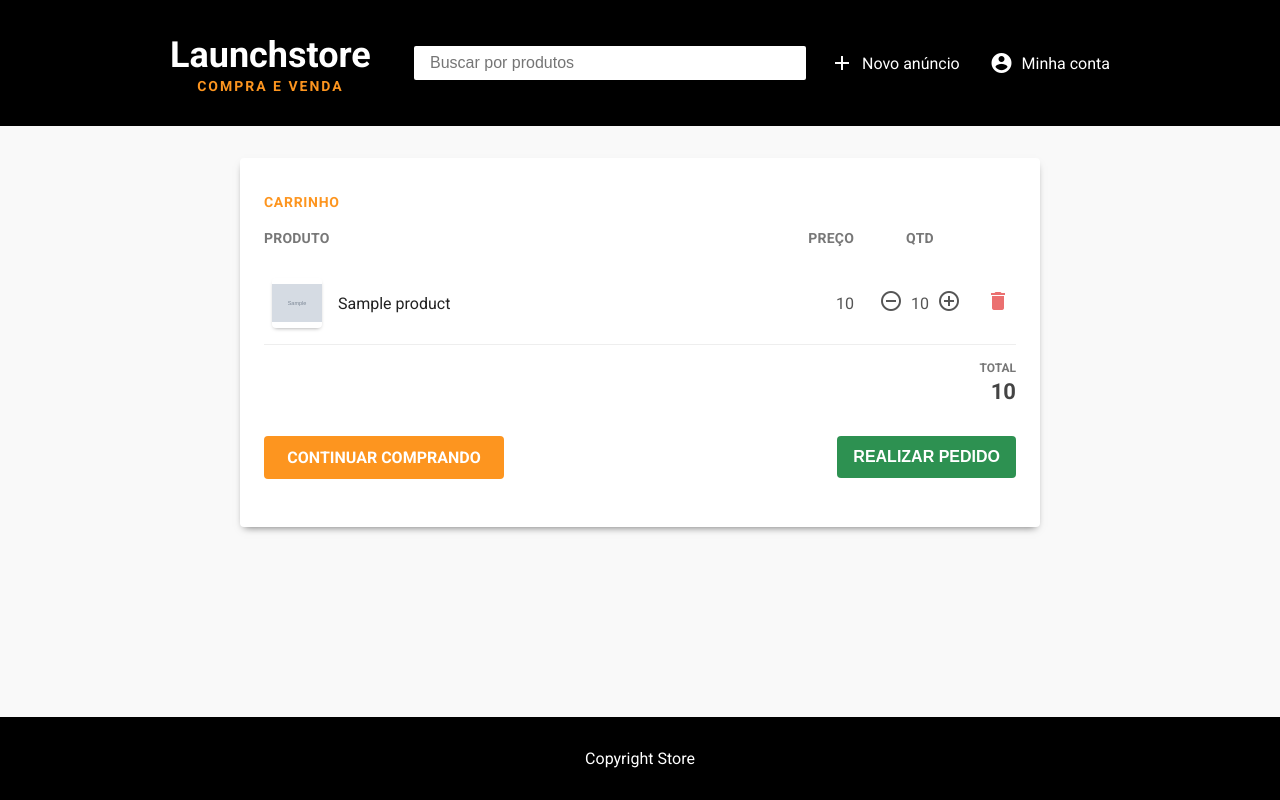
After one commit to jgbotelho3/store, a Node project: template src/app/views/cart/index.njk in a window 1280 px wide. The commit adds this page. Run offline with Node 20 templates, Linux system fonts and the light colour scheme; the template is opened without the code that fills it: most values are stand-ins (such as "Sample title", 1, 10 or a date in 2020); grey boxes marked "Sample" are stand-in pictures.

Commit message:
add checkout features

```diff
--- /dev/null
+++ b/public/styles/cart.css
@@ -0,0 +1,141 @@
+.cart{
+    max-width: 800px;
+}
+
+.cart .header{
+    display:grid;
+    grid-template-columns: 1fr 100px 100px 30px;
+    gap: 16px;
+    margin-bottom: 16px;
+    font-weight: 700;
+    font-size: 14px;
+    color: #777;
+    letter-spacing: 0.2px;
+    text-transform: uppercase;
+}
+
+.cart .header p:nth-child(2){
+    text-align: right;
+}
+
+.cart .header p:nth-child(3){
+    text-align: center;
+}
+
+
+.cart .item{
+    display: grid;
+    grid-template-columns: 1fr 100px 100px 30px;
+    gap: 16px;
+    align-items: center;
+    border-bottom: 1px solid #eee;
+    padding: 16px 0;
+}
+
+.cart .item:hover{
+    background-color: rgba(0,0,0,.02);
+}
+
+
+.cart .item > a{
+    display: flex;
+    align-items: center;
+    margin-left: 8px;
+}
+
+.cart .item img{
+    width: 50px;
+    height: 50px;
+    object-fit: contain;
+    margin-right: 16px;
+    box-shadow: 0px 2px 4px -2px rgba(0,0,0, .4);
+    border-radius: 4px;
+}
+
+.cart .item .title{
+    color: #222;
+}
+
+.cart .item .price{
+    text-align: right;
+    color: #555;
+}
+
+.cart .quantity-control{
+    display: flex;
+    align-items: center;
+    justify-content: center;
+}
+
+.cart .quantity-control .quantity{
+    margin: 0 8px;
+    color: #555;
+}
+
+.cart .quantity-control i{
+    color: #555;
+}
+
+.cart .add,
+.cart .remove,
+.cart .delete{
+    cursor: pointer;
+    background-color: #fff;
+}
+
+.cart .delete{
+    color: rgb(235, 112, 112);
+}
+
+.cart .total{
+    margin-top: 16px;
+    text-align: right;
+}
+
+.cart .total p{
+    text-transform: uppercase;
+    font-size: 12px;
+    color: #777;
+    font-weight: bold;
+    margin-bottom: 4px;
+}
+
+.cart .total span{
+    font-weight: bolder;
+    font-size: 22px;
+    color: #444;
+}
+
+.cart .action{
+    display: flex;
+    justify-content: space-between;
+    width: 100%;
+    margin-top: 16px;
+}
+
+.cart a.button.shop{
+    width: 240px;
+}
+
+.cart .button.order{
+    background-color: rgba(0, 122, 44, 0.822);
+}
+
+.cart .button.order:hover{
+    background-color: rgba(7, 209, 81, 0.822);
+}
+
+.cart-empty{
+    max-width: 500px;
+    text-align: center;
+}
+
+.cart-empty p{
+    font-size: 18px;
+    margin-bottom: 12px;
+}
+
+.cart-empty .button{
+    width: 240px;
+    margin: 0 auto;
+}
--- a/seed.js
+++ b/seed.js
@@ -5,7 +5,7 @@ const Product = require('./src/app/models/Product')
 const File = require('./src/app/models/File')
 
 let usersIds = []
-const totalUsers = 5
+const totalUsers = 3
 let totalProducts = 10
 
 async function createUsers(){
--- a/src/app/views/_parts/styles.njk
+++ b/src/app/views/_parts/styles.njk
@@ -9,3 +9,4 @@
 <link rel="stylesheet" href="/styles/users.css">
 <link rel="stylesheet" href="/styles/products.css">
 <link rel="stylesheet" href="/styles/orders.css">
+<link rel="stylesheet" href="/styles/cart.css">
--- /dev/null
+++ b/src/app/views/cart/index.njk
@@ -0,0 +1,80 @@
+{% extends 'layout.njk' %}
+
+{% import '_parts/card.njk' as card %}
+{% block content %}
+
+
+{% if (cart.items) and (cart.items.length < 1) %}
+
+    {% call card.render('', 'cart-empty container') %}
+
+        <p>Carrinho Vazio</p>
+
+        <a href="/products/search" class="button">Comprar</a>
+
+    {% endcall %}
+
+{% else%}
+
+{% call card.render('Carrinho', 'cart container') %}
+
+    <div class="header">
+        <p>Produto</p>
+        <p>Preço</p>
+        <p>Qtd</p>
+    </div>
+
+    <div>
+    {% for item in cart.items %}
+
+        <div class="item">
+            <a href="/products/{{item.product.id}}">
+                <img src="{{item.product.img}}" alt="Imagem do produto {{item.product.name}}">
+                <span class="title">{{item.product.name}}</span>
+            </a>
+
+            <span class="price">{{item.formattedPrice}}</span>
+
+            <div class="quantity-control">
+                <form action="/cart/{{item.product.id}}/remove-one" method="POST">
+                    <button  class="remove">
+                        <i class="material-icons">remove_circle_outline</i>
+                    </button>
+                </form>
+
+                <span class='quantity'>{{item.quantity}}</span>
+
+                <form action="/cart/{{item.product.id}}/add-one" method="POST">
+                    <button  class="add">
+                        <i class="material-icons">add_circle_outline</i>
+                    </button>
+                </form>
+            </div>
+
+            <form class="trash" action="/cart/{{item.product.id}}/delete" method="POST">
+                <button  class="delete">
+                    <i class="material-icons">delete</i>
+                </button>
+            </form>
+        </div>
+        {% endfor %}
+    </div>
+
+    <div class="total">
+        <p>Total</p>
+        <span>{{cart.total.formattedPrice}}</span>
+    </div>
+
+    <div class="action">
+        <a href="/products/search" class="button shop">Continuar comprando</a>
+            <form action="/orders" method="POST">
+                <button  class="button order">
+                   Realizar pedido
+                </button>
+            </form>
+    </div>
+{% endcall %}
+
+{%endif%}
+
+{% endblock content %}
--- a/src/app/views/products/show.njk
+++ b/src/app/views/products/show.njk
@@ -57,9 +57,8 @@
       {% elseif product.quantity == 0 %}
         <p class="unavailable">Esgotado</p>
       {% else %}
-      <form action="/users/orders" method="POST">
-        <input type="hidden" name="id" value="{{product.id}}">
-        <button class="button">Comprar</button>
+      <form action="/cart/{{product.id}}/add-one" method="POST">
+        <button class="button">Adicionar ao carrinho</button>
       </form>
       {% endif%}
 
--- a/src/route/index.js
+++ b/src/route/index.js
@@ -2,6 +2,7 @@ const express = require('express')
 const routes = express.Router()
 const users = require('./users')
 const products = require('./products')
+const cart = require('./cart')
 const HomeController = require('../app/controllers/HomeController')
 
 //Users
@@ -12,6 +13,9 @@ routes.get('/', HomeController.index)
 
 //Products
 routes.use('/products', products)
+
+//Cart
+routes.use('/cart', cart)
 
 //Alias
 routes.get('/ads/create', (req, res) => {
```
Also changed, not shown: src/app/controllers/CartController.js (added, +60 -0 lines), src/lib/cart.js (added, +99 -0 lines), src/route/cart.js (added, +13 -0 lines).
